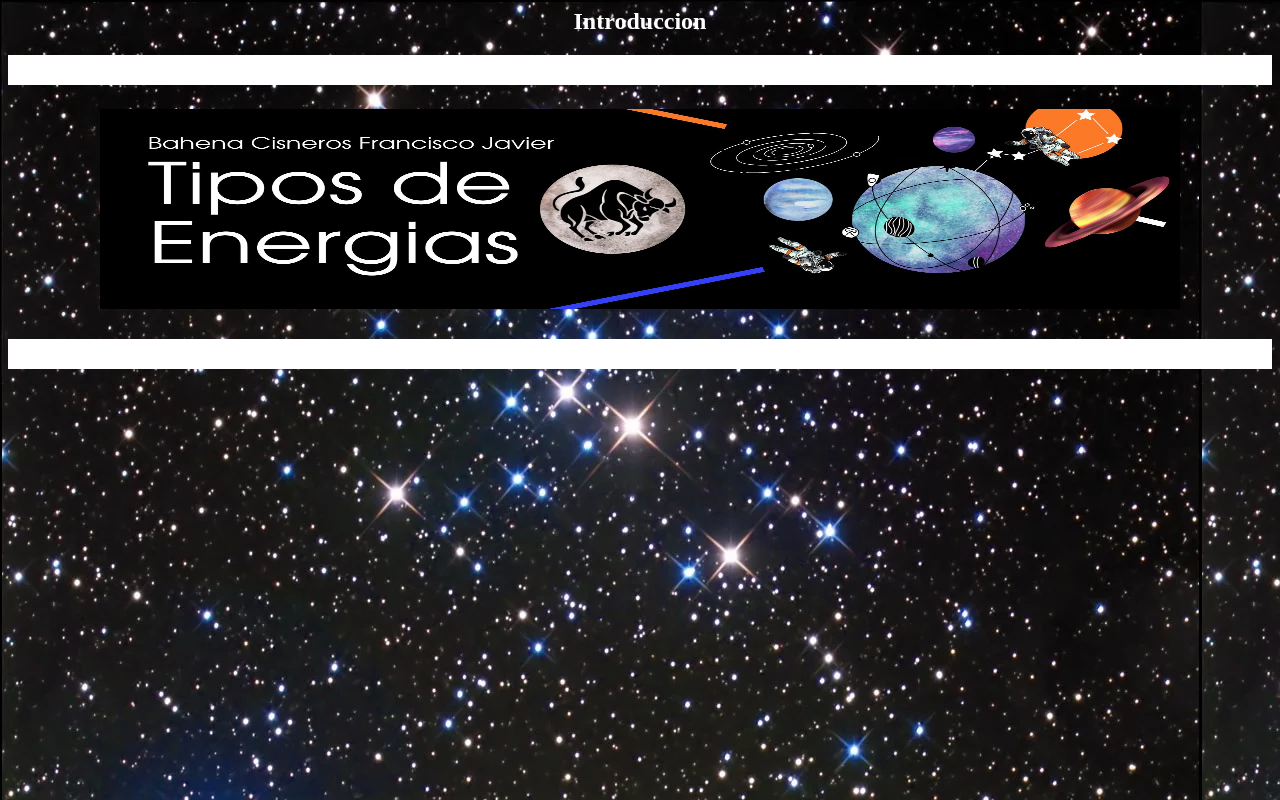
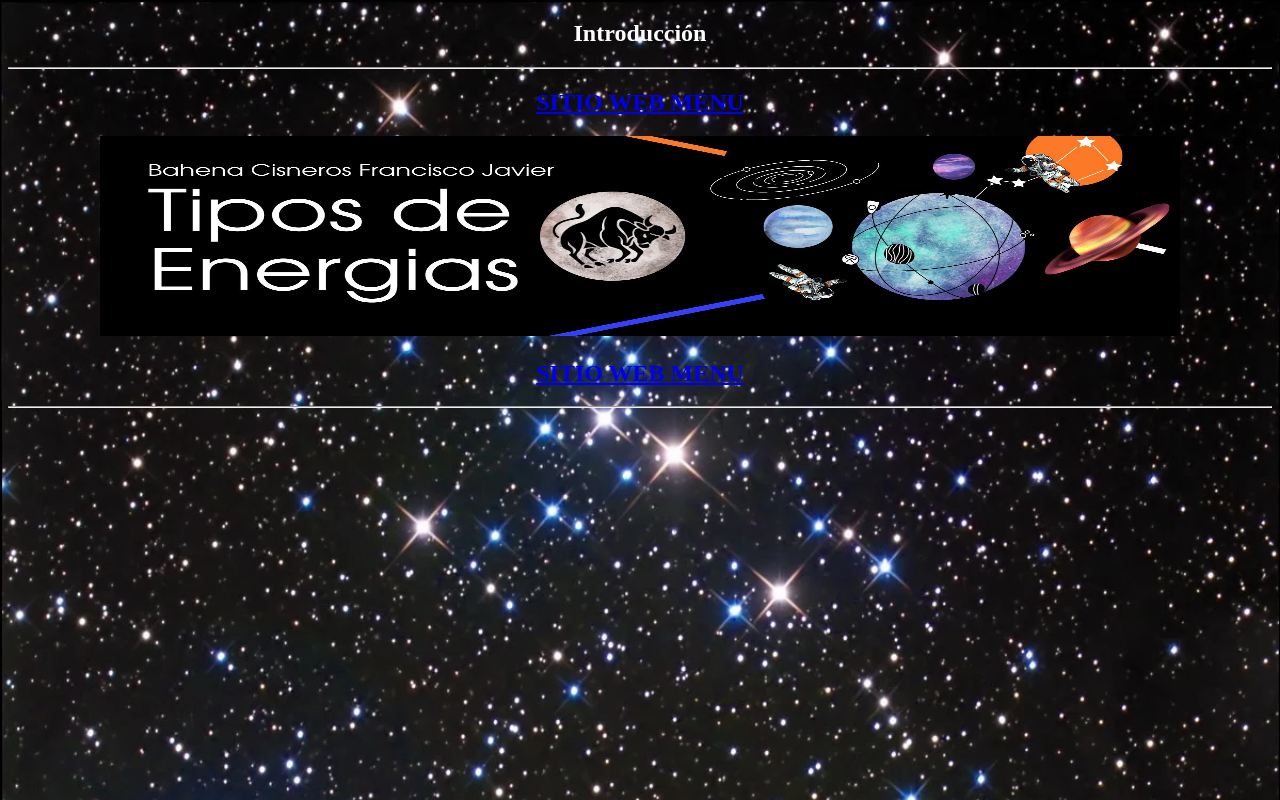
Before and after one commit to tipoenergias/tipoenergias.github.io, a plain HTML site: page index.html in a window 1280 px wide. Drawn offline with Linux system fonts and the light colour scheme.

Commit message:
Actualización en index.html

```diff
--- a/index.html
+++ b/index.html
@@ -1,17 +1,44 @@
+<!DOCTYPE html>
 <html>
 <head>
+    <meta charset="UTF-8">
+    <title>Introducción</title>
+    <style>
+        body {
+            background-image: url('imagenes/Estrellas.jpg');
+            background-size: cover;
+            color: white;
+            text-align: center;
+        }
+        hr {
+            color: white;
+            size: 30px;
+        }
+    </style>
+</head>
 <body>
-<header>
-<h2 align="center"><font color="white">Introduccion</font></h2>
-</header>
-<body> <hr color="white" size="30"> </body>
 
-<body background="imagenes/Estrellas.jpg"
+    <header>
+        <h2>Introducción</h2>
+    </header>
+
+    <hr>
+
+    <a href="111Computacion.html">
+        <h2 align="center">SITIO WEB MENU</h2>
+    </a>
+
+    <p>
+        <center>
+            <img src="imagenes/menu.jpg" width="1080" height="200">
+        </center>
+    </p>
+
+    <a href="111Computacion.html">
+        <h2 align="center">SITIO WEB MENU</h2>
+    </a>
+
+    <hr>
+
 </body>
-
-<a href="111Computacion.html"><h2 aling center="SITIO WEB MENU"</a>
-<p><center><img src="imagenes/menu.jpg"width="1080"height="200"</center></p>
-<a href="111Computacion.html"><h2 aling center="SITIO WEB MENU"</a>
-
-
-<body> <hr color="white" size="30"> </body
+</html>
```
